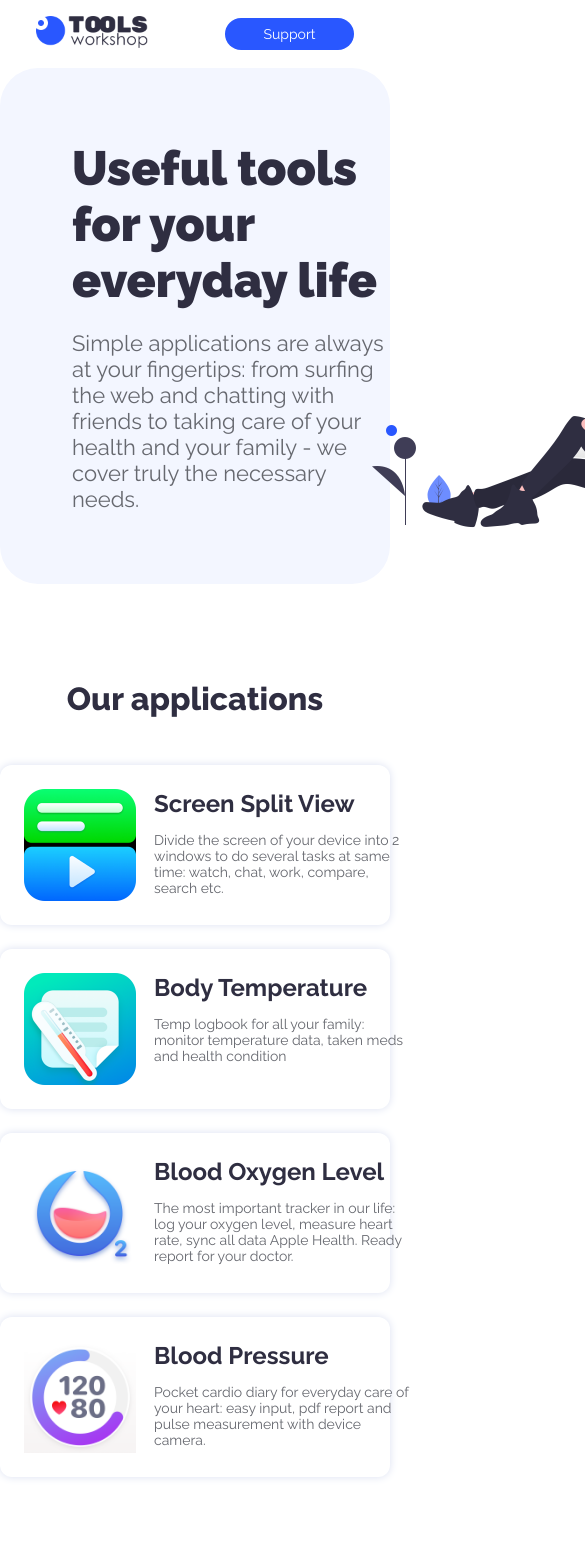
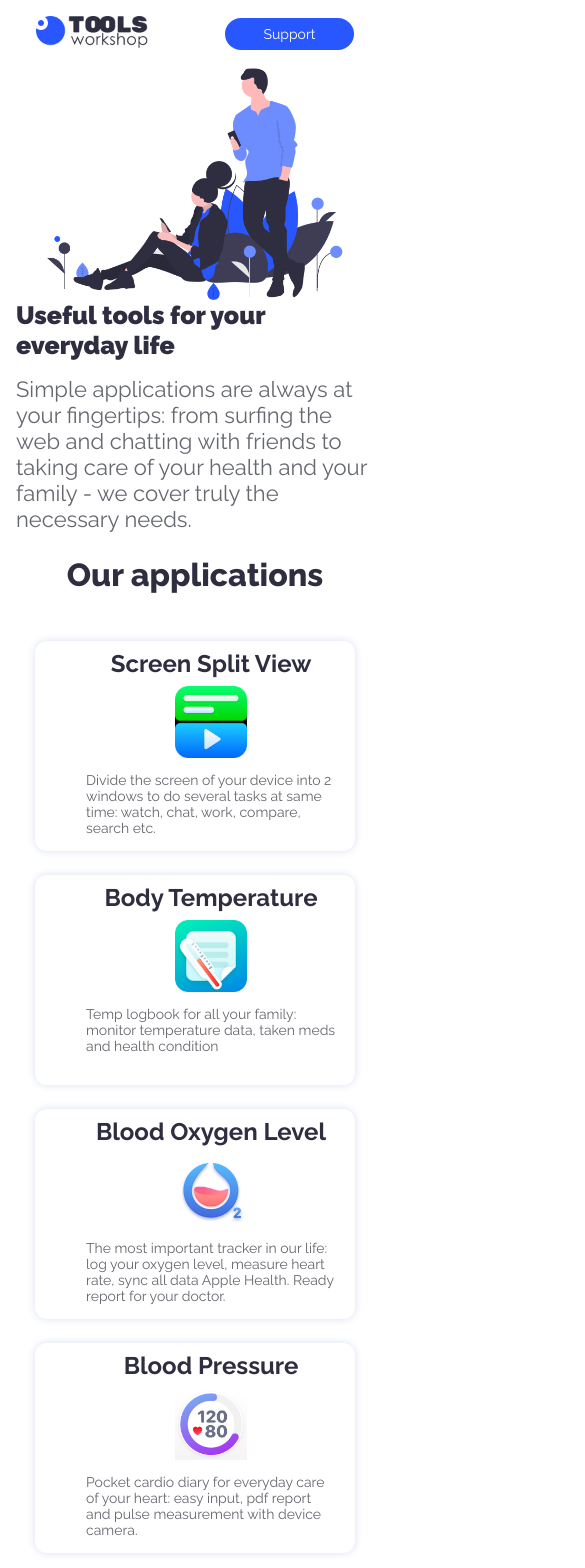
Before and after one commit to naWka/toolsworkshop, a React (Create React App) app: page /tos in a window 390 px wide. Shown: the top 1568 px of the page, 585 px wide, since content can reach past the window. Built offline with nearby package versions, Linux system fonts and the light colour scheme.

Commit message:
march 2024

```diff
--- a/src/content/components/app.js
+++ b/src/content/components/app.js
@@ -1,7 +1,38 @@
-import React from 'react';
+import React, {useState,useEffect } from 'react';
 import styled from 'styled-components';
 
-const App = ({data}) => (
+const App = ({ data }) => {
+    const [width, setWindowWidth] = useState(0)
+    useEffect(() => {
+
+      updateDimensions();
+
+      window.addEventListener('resize', updateDimensions);
+      return () =>
+        window.removeEventListener('resize',updateDimensions);
+    }, [])
+
+    const updateDimensions = () => {
+        const width = window.innerWidth
+        setWindowWidth(width)
+    }
+
+    if (width < 995) {
+        return (
+            <WrapperSmall onClick={() => {
+                window.location.href = data.url;
+            }}>
+                <WrapperWithPaddingSmall>
+                <Title style={{marginTop: 8 }}>{data.name}</Title>
+                    <Img src={data.img} style={{ width: 72, height: 72, marginTop: 8 }} />
+
+                        <Text style={{width: 250}}>{data.text}</Text>
+                </WrapperWithPaddingSmall>
+            </WrapperSmall>
+        )
+    }
+
+    return (
     <Wrapper onClick={() => {
         window.location.href = data.url;
     }}>
@@ -13,11 +44,22 @@ const App = ({data}) => (
             </TextWrapper>
         </WrapperWithPadding>
     </Wrapper>
-)
+)}
 
 const Wrapper = styled.div`
     width: 500px;
     height: 160px;
+    box-shadow: 0 0 8px #DBE0F1;
+    margin-top: 24px;
+    border-radius: 12px;
+    &:hover {
+        cursor: pointer;
+        box-shadow: 0 0 8px #acafbb;
+     }
+`
+const WrapperSmall = styled.div`
+    width: 320px;
+    height: 210px;
     box-shadow: 0 0 8px #DBE0F1;
     margin-top: 24px;
     border-radius: 12px;
@@ -33,6 +75,15 @@ const WrapperWithPadding = styled.div`
     flex-direction: row;
     align-items: center;
     margin-left: 24px;
+`
+const WrapperWithPaddingSmall = styled.div`
+    width: 100%;
+    height: 100%;
+    display: flex;
+    flex-direction: column;
+    align-items: center;
+    padding-left: 16px;
+    padding-right: 16px;
 `
 const TextWrapper = styled.div`
     display: flex;
--- a/src/content/components/applications.js
+++ b/src/content/components/applications.js
@@ -1,4 +1,4 @@
-import React from 'react';
+import React, {useState,useEffect } from 'react';
 import styled from 'styled-components';
 
 import o2 from '../../assets/o2.png';
@@ -36,7 +36,36 @@ const apps = [
     },
 ]
 
-const Applications = () => (
+const Applications = () => {
+    const [width, setWindowWidth] = useState(0)
+    useEffect(() => {
+
+      updateDimensions();
+
+      window.addEventListener('resize', updateDimensions);
+      return () =>
+        window.removeEventListener('resize',updateDimensions);
+    }, [])
+
+    const updateDimensions = () => {
+        const width = window.innerWidth
+        setWindowWidth(width)
+    }
+
+    if (width < 995) {
+        return (
+            <MaimWrapperSmall>
+            <Wrapper >
+                <Title>Our applications</Title>
+                <AppsWrapper style={{justifyContent: 'center'}}>
+                    {apps.map(item => <App key={item.name} data={item}/>)}
+                </AppsWrapper>
+            </Wrapper>
+        </MaimWrapperSmall>
+        )
+    }
+
+    return (
     <MaimWrapper>
         <Wrapper>
             <Title>Our applications</Title>
@@ -45,7 +74,7 @@ const Applications = () => (
             </AppsWrapper>
         </Wrapper>
     </MaimWrapper>
-)
+)}
 
 const MaimWrapper = styled.div`
     display: flex;
@@ -53,6 +82,14 @@ const MaimWrapper = styled.div`
     align-items: center;
     justify-content: center;
     margin-top: 48px;
+    width: 100%;
+`
+const MaimWrapperSmall = styled.div`
+    display: flex;
+    flex-direction: column;
+    align-items: center;
+    justify-content: center;
+    margin-top: 60px;
     width: 100%;
 `
 const Wrapper = styled.div`
--- a/src/content/components/feedback.js
+++ b/src/content/components/feedback.js
@@ -1,4 +1,4 @@
-import React, {useState} from "react";
+import React, {useState, useEffect} from "react";
 import styled from 'styled-components'
 import { Title } from './applications';
 
@@ -95,20 +95,23 @@ const Text = styled.div`
     font-weight: 400;
 `
 
-const FeedBack = ({callback}) => {
+const FeedBack = ({ callback }) => {
+    const [screenWidth, setWindowWidth] = useState(0)
+    useEffect(() => {
+
+      updateDimensions();
+
+      window.addEventListener('resize', updateDimensions);
+      return () =>
+        window.removeEventListener('resize',updateDimensions);
+    }, [])
+
+    const updateDimensions = () => {
+        const width = window.innerWidth
+        setWindowWidth(width)
+    }
+
     const [status, setStatus] = useState('');
-    // const [formData, setFormData] = useState({
-    //     name: '',
-    //     email: '',
-    //     message: ''
-    //   });
-
-    //   const handleChange = event => {
-    //     setFormData({
-    //       ...formData,
-    //       [event.target.name]: event.target.value
-    //     });
-    //   };
 
     function submitForm(ev) {
         ev.preventDefault();
@@ -131,9 +134,9 @@ const FeedBack = ({callback}) => {
     }
 
 
-
+    const isSmall = screenWidth < 995
     return (
-        <MainWrapper>
+        <MainWrapper style={isSmall ? {marginTop: 0} : {}}>
 
 
 
@@ -145,6 +148,7 @@ const FeedBack = ({callback}) => {
                     onSubmit={submitForm}
                     action="https://formspree.io/f/xjvavlde"
                     method="POST"
+                    style={isSmall ? {marginTop: 0, width: 320} : {}}
                 >
                     <LeftForms>
 
@@ -152,22 +156,15 @@ const FeedBack = ({callback}) => {
                             <Input type="name" name="name" placeholder={'Enter your name'}/>
 
 
-                        <InputTitle>Email:</InputTitle>
+                        <InputTitle   style={isSmall ? {marginTop: 8, width: 320} : {}}>Email:</InputTitle>
                     <Input type="email" name="email" placeholder={'Enter your email'}/>
 
 
-                        {/* <FormWrapper>
-                            <InputTitle>Your name:</InputTitle>
-                            <Input id="name" type="name" name="name" placeholder={'Enter your name'}/>
-                        </FormWrapper>
-                        <FormWrapper style={{marginTop: 18}}>
-                            <InputTitle>Your email:</InputTitle>
-                            <Input id="email" type="email" name="email" placeholder={'Enter your email'}/>
-                        </FormWrapper> */}
+
                     </LeftForms>
                     <RightForm>
-                        <InputTitle>Message:</InputTitle>
-                        <TextArea id="message"  name="message" className={'textarea'} placeholder={'Enter your message'}/>
+                        <InputTitle style={isSmall ? {marginTop: 8, width: 320} : {}}>Message:</InputTitle>
+                        <TextArea style={isSmall ? { width: 320} : {}} id="message"  name="message" className={'textarea'} placeholder={'Enter your message'}/>
                     </RightForm>
                     <ButtonWrapper>
                     {status === "SUCCESS" ?
@@ -175,7 +172,6 @@ const FeedBack = ({callback}) => {
                         (<SubmitBtn type={'submit'} >
                             <Text>Submit</Text>
                         </SubmitBtn>)
-                        // <input type="submit" value="Submit" />
                     }
                     {status === "ERROR" && <p>Ooops! There was an error.</p>}
                 </ButtonWrapper>
--- a/src/content/components/footer.js
+++ b/src/content/components/footer.js
@@ -5,7 +5,7 @@ import {Link} from "react-router-dom";
 const Footer = () => (
     <Wrapper>
         <TextsWrapper style={{ width: 1025}}>
-            <Text>Copyright © 2023 Tools Workshop</Text>
+            <Text>Copyright © 2024 Tools Workshop</Text>
             <LinksWrapper>
                 <Link to={{pathname: '/tos'}} params={{ feedback: true }}>
                     <TextHover>Terms of service</TextHover>
@@ -15,16 +15,22 @@ const Footer = () => (
                 </Link>
             </LinksWrapper>
         </TextsWrapper>
+        <div style={{ padding: '20px', width: '100%', maxWidth: '1025px' }}>
+  <Text>Индивидуальный предприниматель Шестаков Артем Олегович</Text>
+  <Text>ИНН: 421413959394</Text>
+  <Text>ОГРНИП: 321547600007953</Text>
+</div>
     </Wrapper>
 )
 
 const Wrapper = styled.div`
-    height: 54px;
+    min-height: 54px;
     background-color: #F3F6FF;
     display: flex;
     align-items: center;
     justify-content: center;
     margin-top: 36px;
+    flex-direction: column
 `
 const TextsWrapper = styled.div`
     height: 54px;
--- a/src/content/components/mainInfo.js
+++ b/src/content/components/mainInfo.js
@@ -1,8 +1,42 @@
-import React from 'react';
+import React, {useState,useEffect } from 'react';
 import styled from 'styled-components';
 import Img from '../../assets/img_main.png'
 
-const MainInfo = () => (
+
+
+
+const MainInfo = () => {
+    const [width, setWindowWidth] = useState(0)
+    useEffect(() => {
+
+      updateDimensions();
+
+      window.addEventListener('resize', updateDimensions);
+      return () =>
+        window.removeEventListener('resize',updateDimensions);
+    }, [])
+
+    const updateDimensions = () => {
+        const width = window.innerWidth
+        setWindowWidth(width)
+      }
+
+    if (width < 995) {
+        return (
+            <WrapperSmall>
+             <ImageSmall src={Img} />
+            <TextWrapperSmall>
+
+                    <TitleSmall>Useful tools
+    for your everyday life</TitleSmall>
+                    <div style={{marginTop: 16}}>Simple applications are always at your fingertips: from surfing the web and chatting with friends to taking care of your health and your family - we cover truly the necessary needs.</div>
+
+            </TextWrapperSmall>
+
+        </WrapperSmall>
+        )
+    }
+    return (
         <Wrapper>
             <TextWrapper>
                 <div style={{position: 'absolute', maxWidth: 498}}>
@@ -12,19 +46,35 @@ for your everyday life</Title>
                 </div>
             </TextWrapper>
             <Image src={Img} />
+
         </Wrapper>
     )
+}
 
 const Wrapper = styled.div`
     height: 516px;
     max-width: 1096px;
-    background-color: #F3F6FF;
+    background-color: 'red';
+    /* background-color: #F3F6FF; */
     border-radius: 38px;
     display: flex;
     align-items: center;
     justify-content: space-between;
     padding-left: 72px;
     padding-right: 72px;
+`
+const WrapperSmall = styled.div`
+    min-width: 320px;
+    background-color: 'red';
+    /* background-color: #F3F6FF; */
+    border-radius: 38px;
+    display: flex;
+    align-items: center;
+    justify-content: space-between;
+    padding-left: 16;
+    padding-right: 16;
+    flex-direction: column;
+    height: 380px;
 `
 
 const TextWrapper = styled.div`
@@ -41,9 +91,31 @@ const TextWrapper = styled.div`
     min-width: 300px;
     z-index: 100;
 `
+const TextWrapperSmall = styled.div`
+    color: #66686F;
+    font-size: 22px;
+    font-family: 'Raleway', sans-serif;
+    font-weight: 400;
+    display: flex;
+    flex-direction: row;
+    flex-direction: column;
+    align-items: flex-start;
+    justify-content: center;
+    min-width: 300px;
+    z-index: 100;
+    padding-left: 16px;
+    padding-right: 16px;
+
+`
 const Title = styled.div`
     color: #2F2E41;
     font-size: 48px;
+    font-family: 'Raleway', sans-serif;
+    font-weight: 900;
+`
+const TitleSmall = styled.div`
+    color: #2F2E41;
+    font-size: 25px;
     font-family: 'Raleway', sans-serif;
     font-weight: 900;
 `
@@ -52,4 +124,8 @@ const Image = styled.img`
     width: 561px;
     height: 439px;
 `
+const ImageSmall = styled.img`
+    width: 296px;
+    height: 232px;
+`
 export default MainInfo;
```
Also changed, not shown: 1 other file (tests, documents, lock files or other folders). Lines whose indentation alone changed are shown as unchanged.
